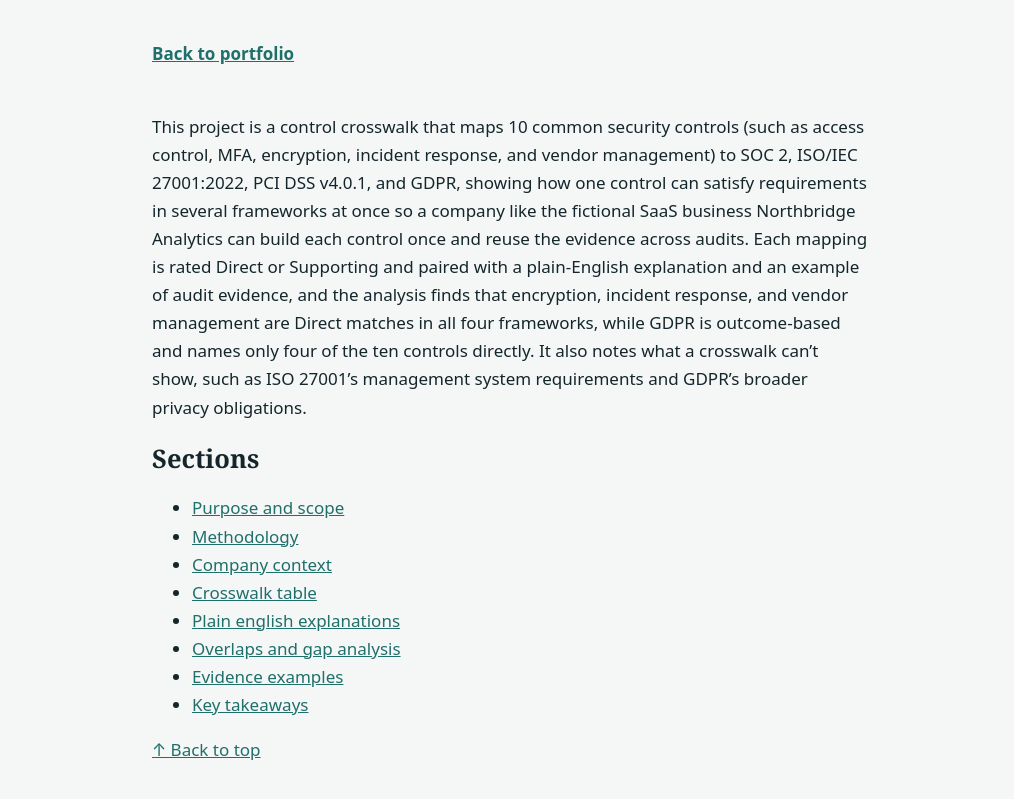
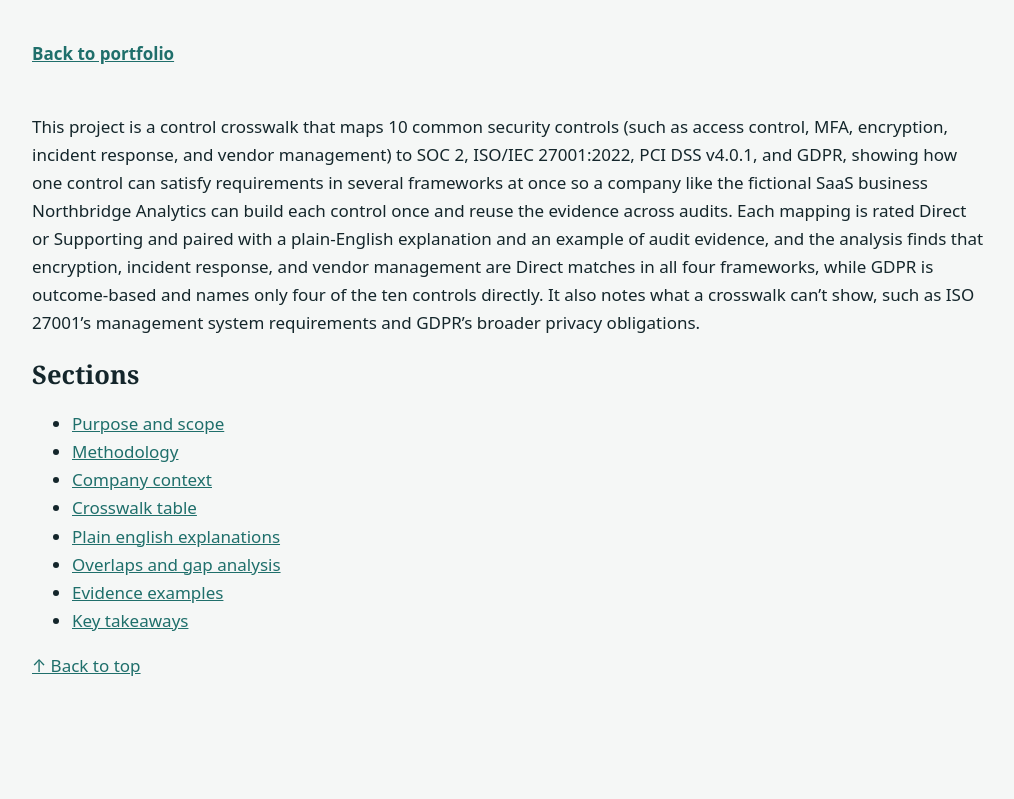
Before and after one commit to krens22/GRC-project-portfolio, a Jekyll site: the page built from Security-control-crosswalk/index.md, in a window 1280 px wide. Shown: the top 799 px of the page, without its empty margins (130-1144 px from the left). Built offline with Jekyll 4.4.1, drawn with Linux system fonts in a browser that asks for light colours.

Commit message:
Increase max width of wrap class to 1000px

```diff
--- a/_layouts/default.html
+++ b/_layouts/default.html
@@ -9,7 +9,7 @@
 @media (prefers-color-scheme:dark){:root{--paper:#10191b;--card:#172326;--ink:#e8f0ee;--muted:#9fb2b5;--rule:#2b3d41;--teal:#5fbdb5;--chip:#1f3236}}
 *{box-sizing:border-box}
 body{margin:0;background:var(--paper);color:var(--ink);font:17px/1.65 system-ui,-apple-system,"Segoe UI",Roboto,sans-serif}
-.wrap{max-width:760px;margin:0 auto;padding:40px 22px 72px}
+.wrap{max-width:1000px;margin:0 auto;padding:40px 22px 72px}
 .back{display:inline-block;margin-bottom:28px;color:var(--teal);font-weight:600}
 h1,h2,h3{font-family:Georgia,"Iowan Old Style",serif;line-height:1.2}
 h1{font-size:2.2rem}
```
